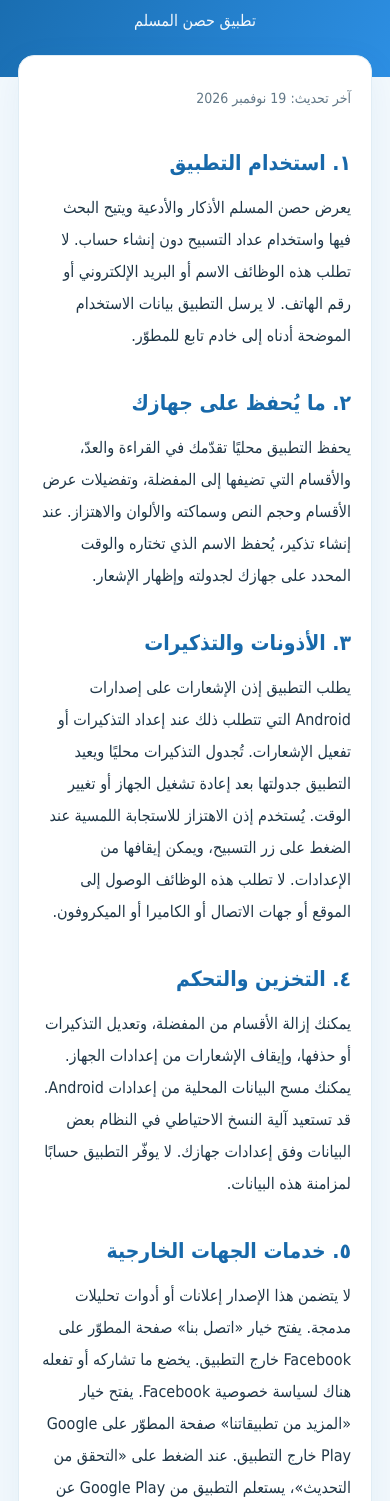
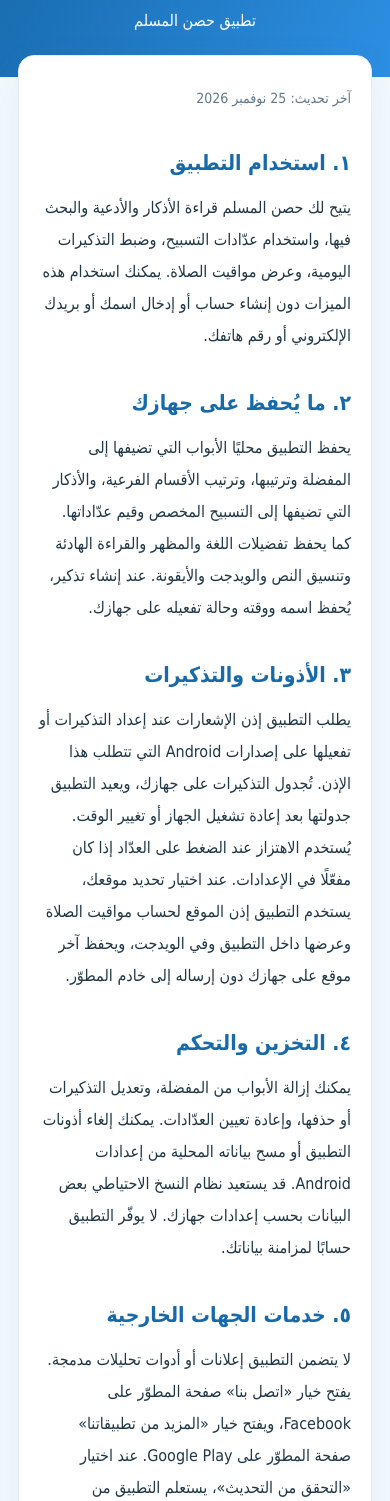
Before and after one commit to AmrOsamaAttia/adhkar-privacy-policy, a plain HTML site: page index.html in a window 390 px wide. Shown: the part 99-1600 px from the top of the page. Drawn offline with Linux system fonts and the light colour scheme.

Commit message:
index.html

```diff
--- a/index.html
+++ b/index.html
@@ -1,28 +1,106 @@
 <!DOCTYPE html>
 <html lang="ar" dir="rtl">
 <head>
-<meta charset="UTF-8"><meta name="viewport" content="width=device-width, initial-scale=1">
+  <meta charset="UTF-8">
+  <meta name="viewport" content="width=device-width, initial-scale=1">
   <meta name="description" content="سياسة الخصوصية لتطبيق حصن المسلم من الكتاب والسنة">
   <title>سياسة الخصوصية | حصن المسلم</title>
   <style>
-:root{--navy:#1769aa;--green:#239b73;--ink:#203747;--muted:#627887;--bg:#f3f9fd}*{box-sizing:border-box}body{margin:0;background:var(--bg);color:var(--ink);font-family:Tahoma,Arial,sans-serif;line-height:2}header{background:linear-gradient(120deg,#1769aa,#2d8fe3);color:white;padding:58px 20px 48px;text-align:center}header h1{font-size:clamp(27px,5vw,39px);margin:0 0 8px}header p{margin:0;opacity:.95}.wrap{max-width:850px;margin:-22px auto 45px;padding:0 18px}main{background:white;border:1px solid #e0edf5;border-radius:22px;padding:clamp(20px,5vw,42px);box-shadow:0 12px 38px #1769aa12}h2{color:var(--navy);font-size:21px;margin:30px 0 8px}h2:first-child{margin-top:0}p{margin:8px 0 14px}ul{padding-right:25px;margin:8px 0 16px}.notice{border-right:4px solid var(--green);background:#effaf5;padding:14px 18px;border-radius:12px}.meta{color:var(--muted);font-size:14px}.contact{background:#f4f9fd;border:1px solid #dbeaf4;padding:16px;border-radius:12px}a{color:var(--navy)}footer{text-align:center;color:var(--muted);font-size:13px;padding:0 16px 30px}@media(max-width:500px){header{padding:42px 16px 40px}main{border-radius:16px}}
+    :root {
+      --navy: #1769aa;
+      --ink: #203747;
+      --muted: #627887;
+      --bg: #f3f9fd;
+    }
+
+    * { box-sizing: border-box; }
+
+    body {
+      margin: 0;
+      background: var(--bg);
+      color: var(--ink);
+      font-family: Tahoma, Arial, sans-serif;
+      line-height: 2;
+    }
+
+    header {
+      background: linear-gradient(120deg, #1769aa, #2d8fe3);
+      color: white;
+      padding: 58px 20px 48px;
+      text-align: center;
+    }
+
+    header h1 {
+      font-size: clamp(27px, 5vw, 39px);
+      margin: 0 0 8px;
+    }
+
+    header p { margin: 0; }
+
+    .wrap {
+      max-width: 850px;
+      margin: -22px auto 45px;
+      padding: 0 18px;
+    }
+
+    main {
+      background: white;
+      border: 1px solid #e0edf5;
+      border-radius: 22px;
+      padding: clamp(20px, 5vw, 42px);
+      box-shadow: 0 12px 38px #1769aa12;
+    }
+
+    h2 {
+      color: var(--navy);
+      font-size: 21px;
+      margin: 30px 0 8px;
+    }
+
+    p { margin: 8px 0 14px; }
+
+    .meta {
+      color: var(--muted);
+      font-size: 14px;
+    }
+
+    @media (max-width: 500px) {
+      header { padding: 42px 16px 40px; }
+      main { border-radius: 16px; }
+    }
   </style>
 </head>
 <body>
-<header><h1>سياسة الخصوصية</h1><p>تطبيق حصن المسلم</p></header>
-<div class="wrap"><main>
-<p class="meta">آخر تحديث: 19 نوفمبر 2026</p>
+  <header>
+    <h1>سياسة الخصوصية</h1>
+    <p>تطبيق حصن المسلم</p>
+  </header>
+
+  <div class="wrap">
+    <main>
+      <p class="meta">آخر تحديث: 25 نوفمبر 2026</p>
+
       <h2>١. استخدام التطبيق</h2>
-<p>يعرض حصن المسلم الأذكار والأدعية ويتيح البحث فيها واستخدام عداد التسبيح دون إنشاء حساب. لا تطلب هذه الوظائف الاسم أو البريد الإلكتروني أو رقم الهاتف. لا يرسل التطبيق بيانات الاستخدام الموضحة أدناه إلى خادم تابع للمطوّر.</p>
+      <p>يتيح لك حصن المسلم قراءة الأذكار والأدعية والبحث فيها، واستخدام عدّادات التسبيح، وضبط التذكيرات اليومية، وعرض مواقيت الصلاة. يمكنك استخدام هذه الميزات دون إنشاء حساب أو إدخال اسمك أو بريدك الإلكتروني أو رقم هاتفك.</p>
+
       <h2>٢. ما يُحفظ على جهازك</h2>
-<p>يحفظ التطبيق محليًا تقدّمك في القراءة والعدّ، والأقسام التي تضيفها إلى المفضلة، وتفضيلات عرض الأقسام وحجم النص وسماكته والألوان والاهتزاز. عند إنشاء تذكير، يُحفظ الاسم الذي تختاره والوقت المحدد على جهازك لجدولته وإظهار الإشعار.</p>
+      <p>يحفظ التطبيق محليًا الأبواب التي تضيفها إلى المفضلة وترتيبها، وترتيب الأقسام الفرعية، والأذكار التي تضيفها إلى التسبيح المخصص وقيم عدّاداتها. كما يحفظ تفضيلات اللغة والمظهر والقراءة الهادئة وتنسيق النص والويدجت والأيقونة. عند إنشاء تذكير، يُحفظ اسمه ووقته وحالة تفعيله على جهازك.</p>
+
       <h2>٣. الأذونات والتذكيرات</h2>
-<p>يطلب التطبيق إذن الإشعارات على إصدارات Android التي تتطلب ذلك عند إعداد التذكيرات أو تفعيل الإشعارات. تُجدول التذكيرات محليًا ويعيد التطبيق جدولتها بعد إعادة تشغيل الجهاز أو تغيير الوقت. يُستخدم إذن الاهتزاز للاستجابة اللمسية عند الضغط على زر التسبيح، ويمكن إيقافها من الإعدادات. لا تطلب هذه الوظائف الوصول إلى الموقع أو جهات الاتصال أو الكاميرا أو الميكروفون.</p>
+      <p>يطلب التطبيق إذن الإشعارات عند إعداد التذكيرات أو تفعيلها على إصدارات Android التي تتطلب هذا الإذن. تُجدول التذكيرات على جهازك، ويعيد التطبيق جدولتها بعد إعادة تشغيل الجهاز أو تغيير الوقت. يُستخدم الاهتزاز عند الضغط على العدّاد إذا كان مفعّلًا في الإعدادات. عند اختيار تحديد موقعك، يستخدم التطبيق إذن الموقع لحساب مواقيت الصلاة وعرضها داخل التطبيق وفي الويدجت، ويحفظ آخر موقع على جهازك دون إرساله إلى خادم المطوّر.</p>
+
       <h2>٤. التخزين والتحكم</h2>
-<p>يمكنك إزالة الأقسام من المفضلة، وتعديل التذكيرات أو حذفها، وإيقاف الإشعارات من إعدادات الجهاز. يمكنك مسح البيانات المحلية من إعدادات Android. قد تستعيد آلية النسخ الاحتياطي في النظام بعض البيانات وفق إعدادات جهازك. لا يوفّر التطبيق حسابًا لمزامنة هذه البيانات.</p>
+      <p>يمكنك إزالة الأبواب من المفضلة، وتعديل التذكيرات أو حذفها، وإعادة تعيين العدّادات. يمكنك إلغاء أذونات التطبيق أو مسح بياناته المحلية من إعدادات Android. قد يستعيد نظام النسخ الاحتياطي بعض البيانات بحسب إعدادات جهازك. لا يوفّر التطبيق حسابًا لمزامنة بياناتك.</p>
+
       <h2>٥. خدمات الجهات الخارجية</h2>
-<p>لا يتضمن هذا الإصدار إعلانات أو أدوات تحليلات مدمجة. يفتح خيار «اتصل بنا» صفحة المطوّر على Facebook خارج التطبيق. يخضع ما تشاركه أو تفعله هناك لسياسة خصوصية Facebook. يفتح خيار «المزيد من تطبيقاتنا» صفحة المطوّر على Google Play خارج التطبيق. عند الضغط على «التحقق من التحديث»، يستعلم التطبيق من Google Play عن وجود إصدار أحدث. يخضع استخدام خدمات Android ومتجر التطبيقات لسياسات الجهة التي توفرها.</p>
+      <p>لا يتضمن التطبيق إعلانات أو أدوات تحليلات مدمجة. يفتح خيار «اتصل بنا» صفحة المطوّر على Facebook، ويفتح خيار «المزيد من تطبيقاتنا» صفحة المطوّر على Google Play. عند اختيار «التحقق من التحديث»، يستعلم التطبيق من Google Play عن إصدار أحدث. يخضع استخدام هذه الخدمات لسياسات الجهات التي توفرها.</p>
+
       <h2>٦. الأطفال وأمان البيانات</h2>
-<p>التطبيق يعرض محتوى الأذكار والأدعية ولا يطلب بيانات شخصية. تتأثر حماية البيانات المخزنة محليًا بإعدادات الجهاز وأمانه.</p>
+      <p>يعرض التطبيق الأذكار والأدعية دون إنشاء حساب أو طلب بيانات للتسجيل. تعتمد حماية البيانات المحفوظة محليًا على أمان الجهاز وإعداداته.</p>
+
       <h2>٧. التواصل وتحديث السياسة</h2>
-<p>للدعم أو الاستفسار عن الخصوصية، استخدم «اتصل بنا» في الإعدادات أو بريد المطوّر المنشور على Google Play. عند فتح سياسة الخصوصية، يجلب التطبيق النص المنشور من موقع GitHub Pages ويحتفظ بآخر نسخة على الجهاز لعرضها عند تعذّر الاتصال.</p>
+      <p>للدعم أو الاستفسار عن الخصوصية، استخدم «اتصل بنا» في الإعدادات أو بريد المطوّر المنشور على Google Play. عند فتح سياسة الخصوصية بالعربية، يعرض التطبيق نسخة محلية ويحاول جلب أحدث نص منشور من GitHub Pages. يحتفظ التطبيق بآخر نسخة تم تحميلها ليعرضها عند تعذّر الاتصال. تُعرض ترجمات اللغات الأخرى من الملفات المضمّنة في التطبيق.</p>
+    </main>
+  </div>
+</body>
+</html>
```
Lines whose indentation alone changed are shown as unchanged.
